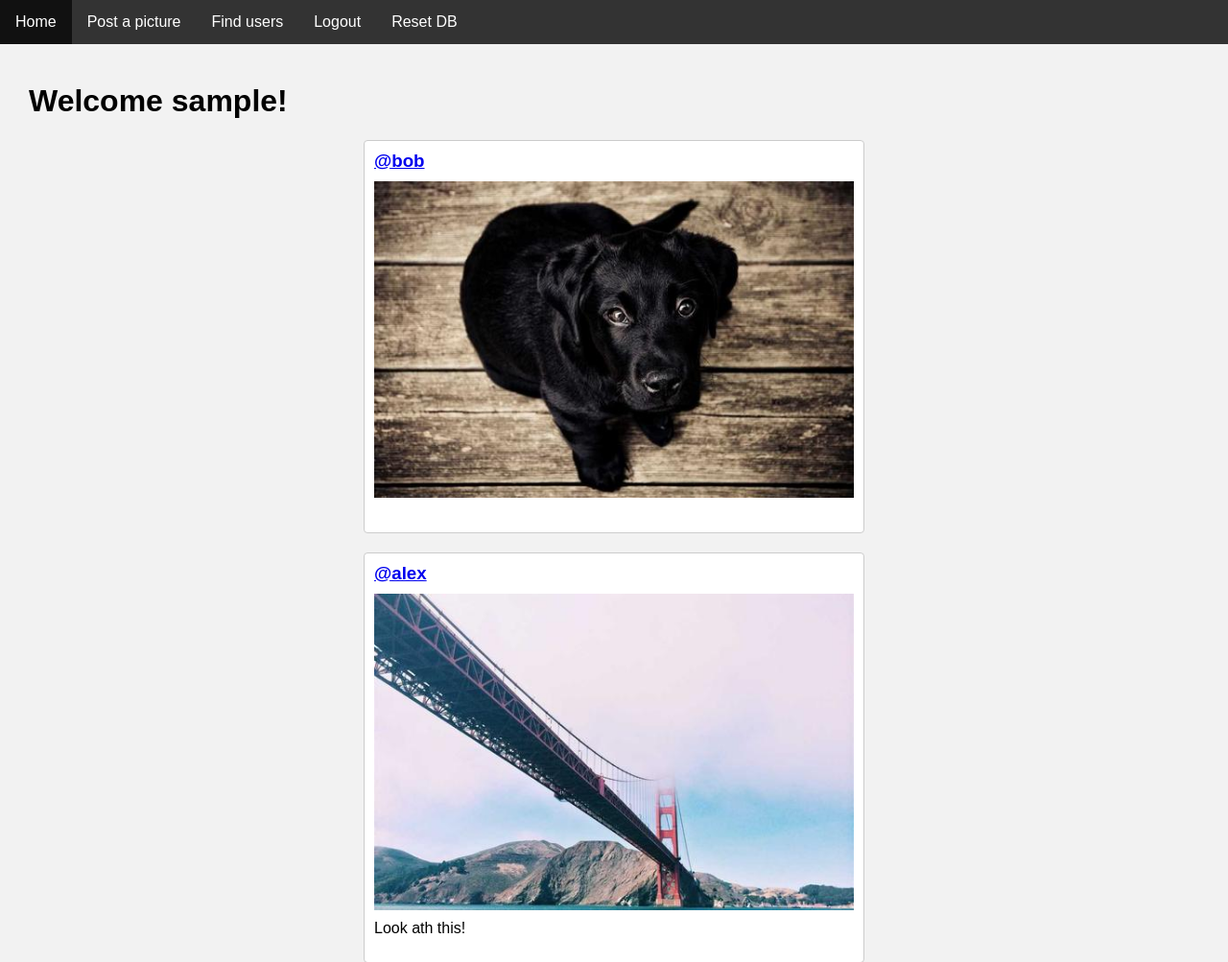
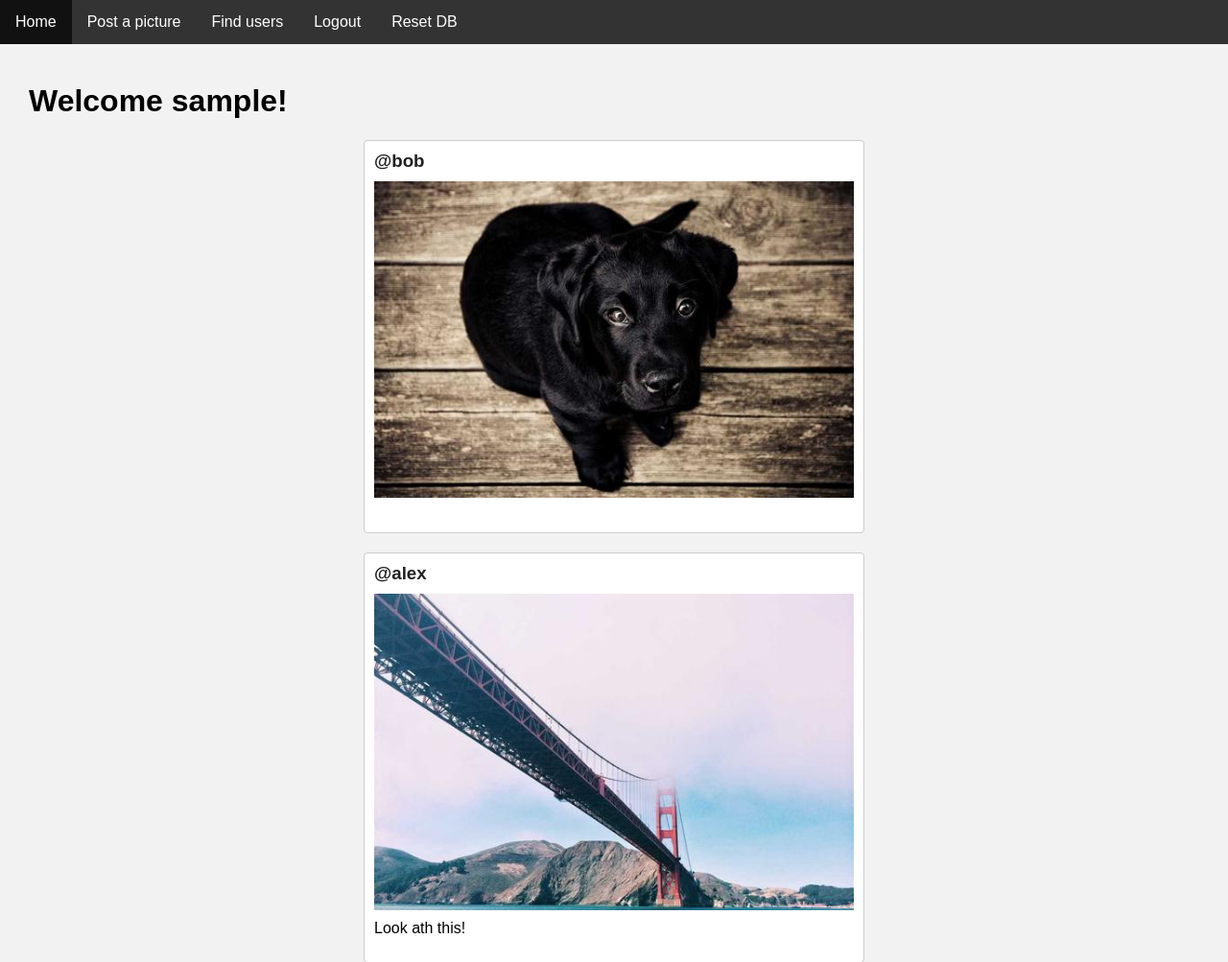
Before and after one commit to NicoTF/AWAS_project, a PHP site: page / in a window 1280 px wide. Shown: the top 1003 px of the page at 96% size. Run offline with PHP 8.4, Linux system fonts and the light colour scheme; the visitor is signed in with stand-in values (Sample User, id 1).

Commit message:
Auth requested for viewing images

```diff
--- a/public/content/get_secured_picture.php
+++ b/public/content/get_secured_picture.php
@@ -1,6 +1,9 @@
 <?php
 require_once '../../tools/db_conn.php';
 global $DB;
+
+// Check that client is logged in
+require_once '../../tools/check_auth.php';
 
 $filename = $_GET['name'];
 
--- a/public/css/styles.css
+++ b/public/css/styles.css
@@ -41,6 +41,11 @@ h1 {
 
 .post p {
     margin-top: 0;
+}
+
+.post a {
+    color: rgb(34, 33, 33);
+    text-decoration: none;
 }
 
 ul#menu {
```
